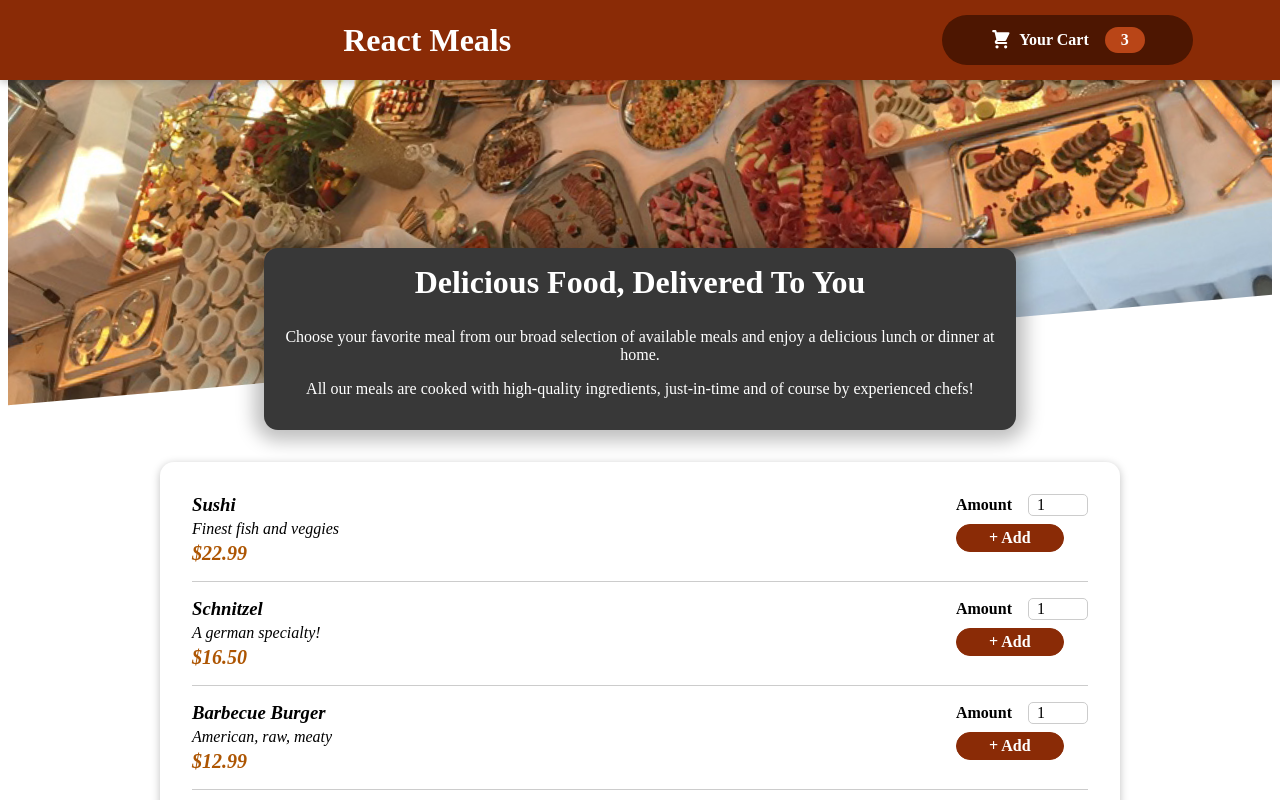
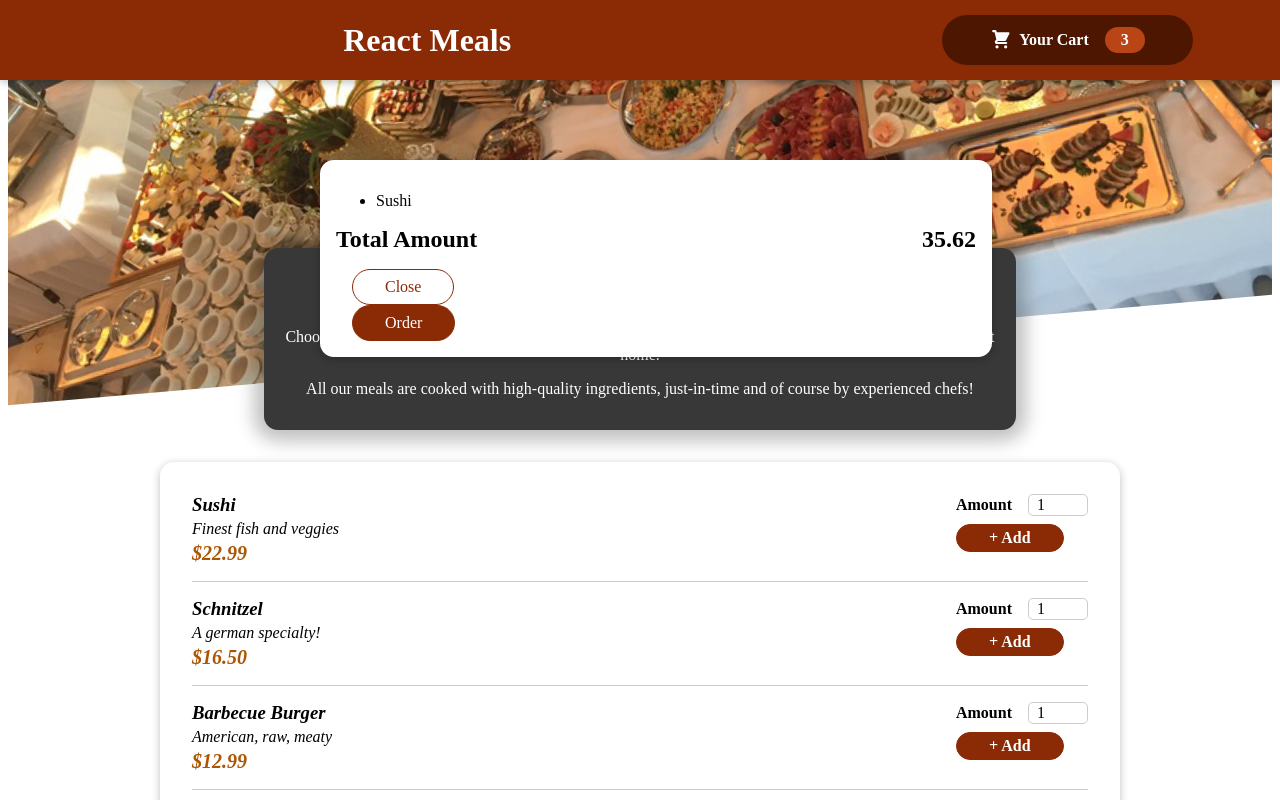
Before and after one commit to KeshavBansal21/Food_Order_App, a React (Create React App) app in the folder food_order_app/: page / in a window 1280 px wide. Shown: the top 800 px of the page. Built offline with nearby package versions, Linux system fonts and the light colour scheme.

Commit message:
shopping cart button working

```diff
--- a/food_order_app/src/App.js
+++ b/food_order_app/src/App.js
@@ -1,10 +1,23 @@
-import React ,{Fragment} from 'react';
+import React ,{Fragment, useState} from 'react';
 import Header from "./components/Layout/Header"
 import Meals from './components/Meals/Meals';
+import Cart from './components/Cart/Cart'
+
 function App() {
+  const [cartIsShown , setCartIsShown] = useState(true);
+
+  const showCartHandler = ()=>{
+    setCartIsShown(true);
+  }
+
+  const hideCartHandler = ()=>{
+    setCartIsShown(false);
+  }
   return (
     <Fragment>
-      <Header/>
+      {cartIsShown && <Cart onClose={hideCartHandler}/> }
+
+      <Header onShowCart={showCartHandler}/>
       <Meals/>
     </Fragment>
   );
--- a/food_order_app/src/components/Cart/Cart.js
+++ b/food_order_app/src/components/Cart/Cart.js
@@ -1,28 +1,38 @@
-import classes from './Cart.module.css';
+import Modal from "../UI/Modal";
+import classes from "./Cart.module.css";
 
-const Cart = (props) =>{
+const Cart = (props) => {
     const cartItems = (
-        <ul className="{classes['cart-item']}">
-            {[{id:'c1' , name:'Sushi' , amount:2, price:12.99}].map((item)=>{
+        <ul className={classes['cart-item']}>
+      {[{ id: "c1", name: "Sushi", amount: 2, price: 12.99 }].map((item) => {
+
           <li>{item.name}</li>
       })}
     </ul>
-    )
+  );
+      console.log("helhl")
+  return (
+    <Modal>
 
-    return(
+      {/* {cartItems} */}
+      <ul className={classes['cart-item']}>
+      {[{ id: "c1", name: "Sushi", amount: 2, price: 12.99 }].map((item) => (
+
+          <li>{item.name}</li>
+      ))}
+    </ul>
       <div>
-            {cartItems}
         <div className={classes.total}>
           <span>Total Amount</span>
           <span>35.62</span>
-
         </div>
         <div className={classes.actions}>
-                <button className={classes['button--alt']}>Close</button>
+          <button className={classes["button--alt"]} onClick = {props.onClose}>Close</button>
           <button className={classes.button}>Order</button>
         </div>
       </div>
-    )
-}
+    </Modal>
+  );
+};
 
 export default Cart;
--- a/food_order_app/src/components/Layout/Header.js
+++ b/food_order_app/src/components/Layout/Header.js
@@ -2,15 +2,15 @@
 import classes from "./Header.module.css"
 import mealsImage from "../../assets/meals.jpg"
 import HeaderCartButton from './HeaderCartButton';
-const Header = ()=>{
+const Header = (props)=>{
     return (
         <Fragment>
             <header className={classes.header}>
                 <h1>React Meals</h1>
-                <HeaderCartButton/>
+                <HeaderCartButton onClick={props.onShowCart} />
             </header>
             <div className={classes['main-image']}>
-                <img src={mealsImage}/>
+                <img src={mealsImage} alt='A table full of delicious food!'/>
             </div>
         </Fragment>
     )
--- a/food_order_app/src/components/Layout/HeaderCartButton.js
+++ b/food_order_app/src/components/Layout/HeaderCartButton.js
@@ -4,7 +4,7 @@
 
 const HeaderCartButton = (props) => {
   return (
-    <button className={classes.button}>
+    <button className={classes.button} onClick={props.onClick}>
       <span className={classes.icon}>
         <CartIcon />
       </span>
--- a/food_order_app/src/components/UI/Modal.js
+++ b/food_order_app/src/components/UI/Modal.js
@@ -1,29 +1,35 @@
-import { Fragment } from 'react';
-import ReactDom from 'react-dom';
-import classes from './Modal.module.css';
+import { Fragment } from "react";
+import ReactDOM from "react-dom";
 
+import classes from "./Modal.module.css";
 
-const Backdrop = (props) =>{
-    return <div className={classes.Backdrop}></div>
-}
+const Backdrop = (props) => {
+  return <div className={classes.Backdrop} onClick={props.onClose}></div>;
+};
 
-const ModalOverLay = (props) =>{
-    return(
+const ModalOverLay = (props) => {
+  return (
     <div className={classes.modal}>
       <div className={classes.content}>{props.children}</div>
     </div>
-    )
-}
+  );
+};
 
-const portalElement = document.getElementById('overlays')
-const Modal = (props)=>{
-    return(
-        <Fragement>
-            {ReactDOM.createPortal(<Backdrop/> ,  portalElement)}
+const portalElement = document.getElementById("overlays");
+
+const Modal = (props) => {
+  return (
+    <Fragment>
+      {ReactDOM.createPortal(
+        <Backdrop onClose={props.onClose} />,
+        portalElement
+      )}
       {ReactDOM.createPortal(
         <ModalOverLay>{props.children}</ModalOverLay>,
         portalElement
       )}
-        </Fragement>
-    )
-}
+    </Fragment>
+  );
+};
+
+export default Modal;
```
Lines whose indentation alone changed are shown as unchanged.
